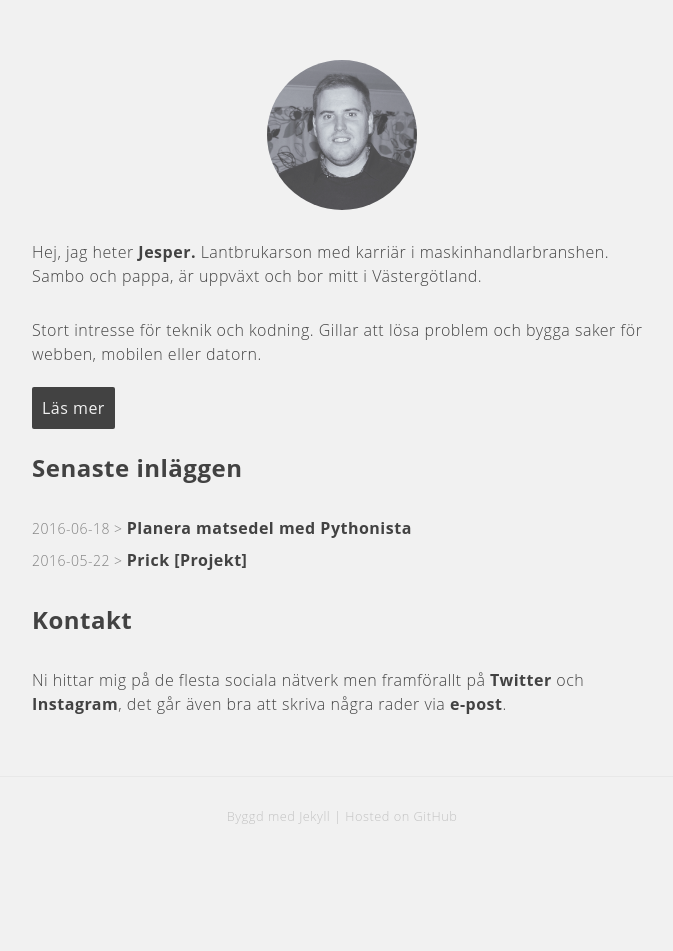
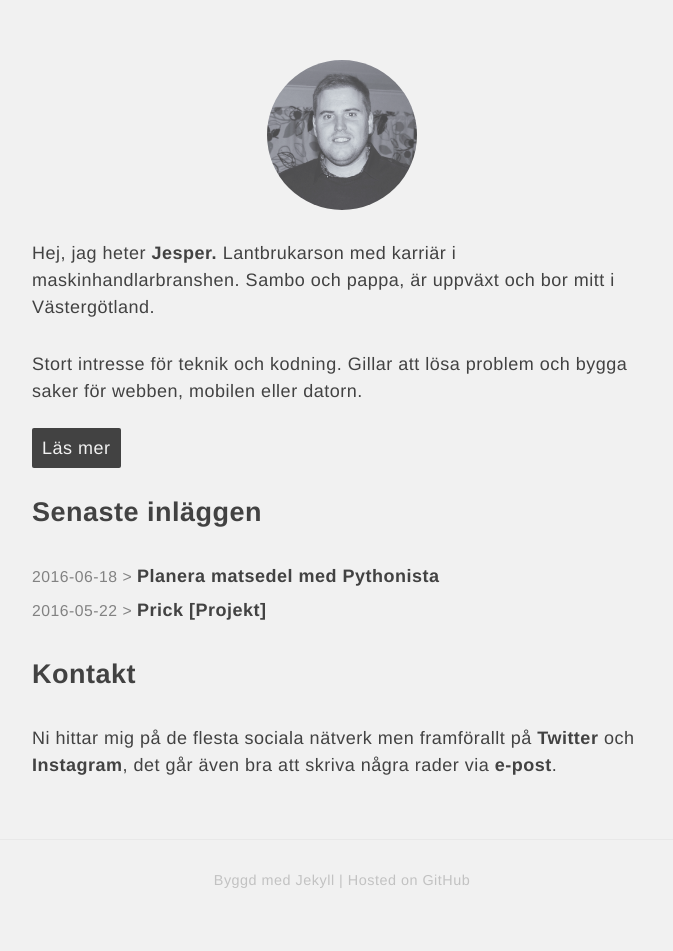
Before and after one commit to jesperpsvensson/jesperpsvensson.github.io, a Jekyll site: the page built from index.html, in a window 1280 px wide. Shown: the whole page, without its empty margins (298-971 px from the left). Built offline with Jekyll 4.4.1, drawn with Linux system fonts in a browser that asks for light colours; some web fonts are replaced; before the commit the page ends 900 px from its top, so only the background shows below that.

Commit message:
typsnitt och textstorlek ändrad

```diff
--- a/css/main.scss
+++ b/css/main.scss
@@ -6,8 +6,8 @@
 
 
 // Our variables
-$base-font-family: "Open Sans", Helvetica, Arial, sans-serif;
-$base-font-size:   16px;
+$base-font-family: "Helvetica Neue", Arial, sans-serif;
+$base-font-size:   18px;
 $base-font-weight: 300;
 $small-font-size:  $base-font-size * 0.875;
 $base-line-height: 1.5;
```
